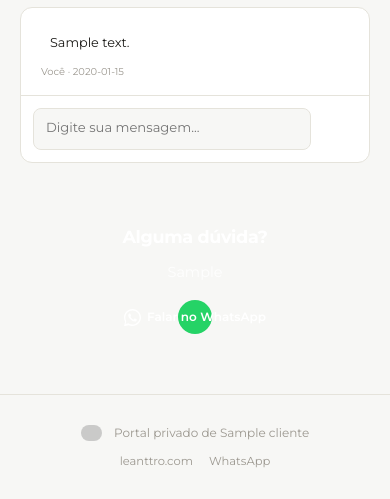
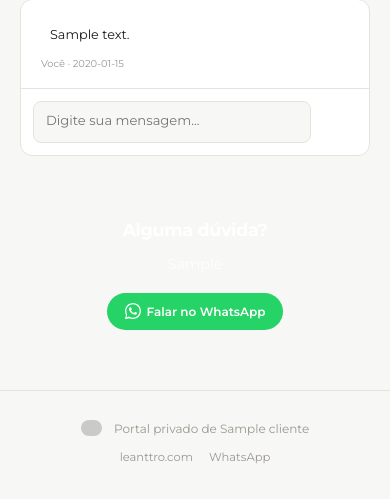
Before and after one commit to leanttro/leanttro_p, a Flask app: template templates/portal/portal_padrao.html in a window 390 px wide. Shown: the part 2380-2879 px from the top of the page. After the commit the page ends 2844 px from the top, so only its background shows below. Run offline with Flask 3, Linux system fonts and the light colour scheme; the template is opened without the code that fills it: most values are stand-ins (such as "Sample title", 1, 10 or a date in 2020); grey boxes marked "Sample" are stand-in pictures; some libraries are stand-ins or nearby versions; grey boxes are pictures that could not be loaded.

Commit message:
Update portal_padrao.html

```diff
--- a/templates/portal/portal_padrao.html
+++ b/templates/portal/portal_padrao.html
@@ -469,10 +469,20 @@ footer{
 /* ── RESPONSIVE ── */
 @media(max-width:600px){
   .hero{padding:32px 20px 28px}
-  .hero-cards{flex-direction:row}
-  .hero-card{min-width:0}
+  .hero-cards{flex-direction:row;flex-wrap:wrap}
+  .hero-card{min-width:0;flex:1 1 calc(50% - 6px)}
+  .hero-card-label{font-size:.55rem}
+  .hero-card-value{font-size:.95rem}
+  .hero-card-value.big{font-size:1.15rem}
   .metricas-stats{grid-template-columns:1fr 1fr}
   .footer-inner{justify-content:center;flex-direction:column;text-align:center;gap:10px}
+  /* botão WhatsApp na mensagem final — não vira bolinha */
+  .mensagem-final .btn-wpp{
+    border-radius:20px!important;
+    width:auto!important;height:auto!important;
+    padding:9px 18px!important;
+  }
+  .mensagem-final .btn-wpp svg{width:16px!important;height:16px!important}
 }
 </style>
 </head>
@@ -1271,6 +1281,13 @@ function downloadContratoPDF() {
   const nomeSig  = {{ (contrato.contrato_nome_assinou or '') | tojson }};
   const dataSig  = {{ (contrato.contrato_assinado_em[:10] if contrato.contrato_assinado_em else '') | tojson }};
 
+  // Converte quebras de linha em <br> para o html2pdf renderizar corretamente
+  const textoHtml = texto
+    .replace(/&/g, '&amp;')
+    .replace(/</g, '&lt;')
+    .replace(/>/g, '&gt;')
+    .replace(/\n/g, '<br>');
+
   const rodape = assinado
     ? `<div style="margin-top:40px;padding-top:16px;border-top:1px solid #ccc;font-size:11px;color:#666">
         ✓ Assinado eletronicamente por <strong>${nomeSig}</strong> em ${dataSig.split('-').reverse().join('/')} — válido conforme Lei 14.063/2020
@@ -1279,27 +1296,31 @@ function downloadContratoPDF() {
         Assinatura do Contratante: _____________________________ Data: ___/___/______
        </div>`;
 
-  const html = `
-    <div style="font-family:Georgia,serif;font-size:12px;line-height:1.8;color:#111;padding:40px;max-width:700px">
+  const conteudo = `
+    <div style="font-family:Georgia,serif;font-size:12px;line-height:1.8;color:#111;padding:40px;width:700px;background:#fff">
       <div style="text-align:center;margin-bottom:32px">
-        <div style="font-size:18px;font-weight:bold">CONTRATO DE PRESTAÇÃO DE SERVIÇOS</div>
+        <div style="font-size:18px;font-weight:bold;color:#111">CONTRATO DE PRESTAÇÃO DE SERVIÇOS</div>
         <div style="font-size:12px;color:#555;margin-top:6px">${titulo} — ${cliente}</div>
       </div>
-      <div style="white-space:pre-wrap">${texto}</div>
+      <div style="font-size:12px;line-height:1.9;color:#222">${textoHtml}</div>
       ${rodape}
       <div style="margin-top:16px;font-size:10px;color:#999;text-align:center">Leanttro Tecnologia · CNPJ 63.556.406/0001-75 · São Paulo/SP · leanttro.com</div>
     </div>`;
 
-  const el = document.createElement('div');
-  el.innerHTML = html;
-  document.body.appendChild(el);
+  // Wrapper visível fora da tela — html2canvas precisa de elemento renderizável
+  const wrapper = document.createElement('div');
+  wrapper.style.cssText = 'position:fixed;left:0;top:0;width:700px;background:#fff;z-index:-9999;opacity:0;pointer-events:none';
+  wrapper.innerHTML = conteudo;
+  document.body.appendChild(wrapper);
+
+  const filename = `contrato-${titulo.toLowerCase().replace(/\s+/g,'-').replace(/[^a-z0-9-]/g,'')}.pdf`;
 
   html2pdf().set({
-    margin: 0,
-    filename: `contrato-${titulo.toLowerCase().replace(/\s+/g,'-')}.pdf`,
-    html2canvas: { scale: 2 },
-    jsPDF: { unit: 'mm', format: 'a4', orientation: 'portrait' }
-  }).from(el).save().then(() => document.body.removeChild(el));
+    margin:      [10, 10, 10, 10],
+    filename:    filename,
+    html2canvas: { scale: 2, useCORS: true, backgroundColor: '#ffffff' },
+    jsPDF:       { unit: 'mm', format: 'a4', orientation: 'portrait' }
+  }).from(wrapper).save().then(() => document.body.removeChild(wrapper));
 }
 </script>
 </body>
```
